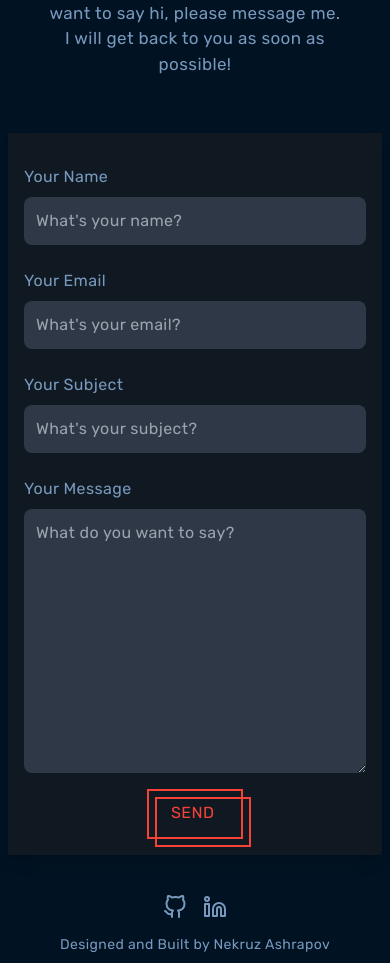
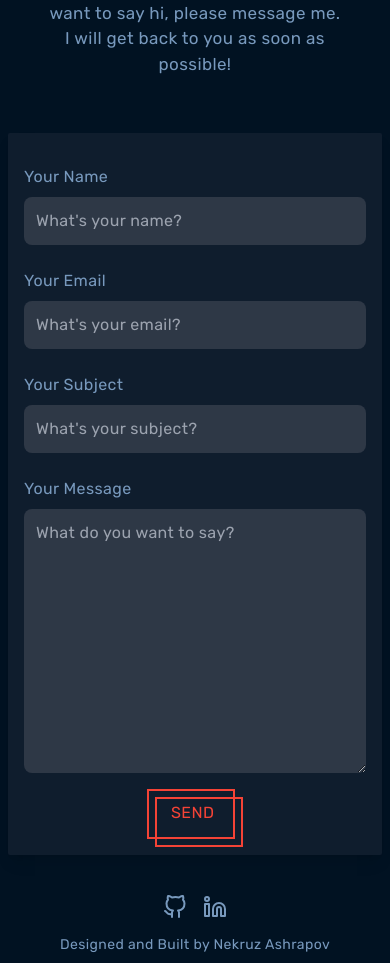
Before and after one commit to NekruzAsh/MyPortfolio, a Next.js app: page / in a window 390 px wide. Shown: the part 5820-6783 px from the top of the page. Built offline with nearby package versions, Linux system fonts and the light colour scheme.

Commit message:
updated background color of contact form component.

```diff
--- a/app/components/Contact.jsx
+++ b/app/components/Contact.jsx
@@ -23,7 +23,7 @@ const Contact = () => {
           please message me. I will get back to you as soon as possible!
         </p>
         <div className="grid lg:grid-cols-5 gap-8">
-          <div className="col-span-full w-full h-auto bg-[#101922] shadow-lg rounded-sm lg:p-4">
+          <div className="col-span-full w-full h-auto bg-[#0F1D2D] shadow-lg rounded-sm lg:p-4">
             <div className="p-4">
               <form
                 method="POST"
@@ -78,8 +78,8 @@ const Contact = () => {
                 <div className="flex justify-center">
                   <button>
                     <a className="relative flex w-[6rem] h-[50px] text-md mt-2 uppercase px-6 py-3 cursor-pointer text-[#f44336] hover:text-[#011222] group">
-                      <span className="absolute inset-0 w-full h-full transition duration-300 ease-out transform translate-x-2 translate-y-2 border-2 border-[#f44336] group-hover:bg-[#BFD0E3] group-hover:translate-x-0 group-hover:translate-y-0" />
-                      <span className="absolute inset-0 w-full h-full border-2 border-[#f44336]" />
+                      <span className="absolute inset-0 w-[88px] h-full transition duration-300 ease-out transform translate-x-2 translate-y-2 border-2 border-[#f44336] group-hover:bg-[#BFD0E3] group-hover:translate-x-0 group-hover:translate-y-0" />
+                      <span className="absolute inset-0 w-[88px] h-full border-2 border-[#f44336]" />
                       <span className="relative">send</span>
                     </a>
                   </button>
```
